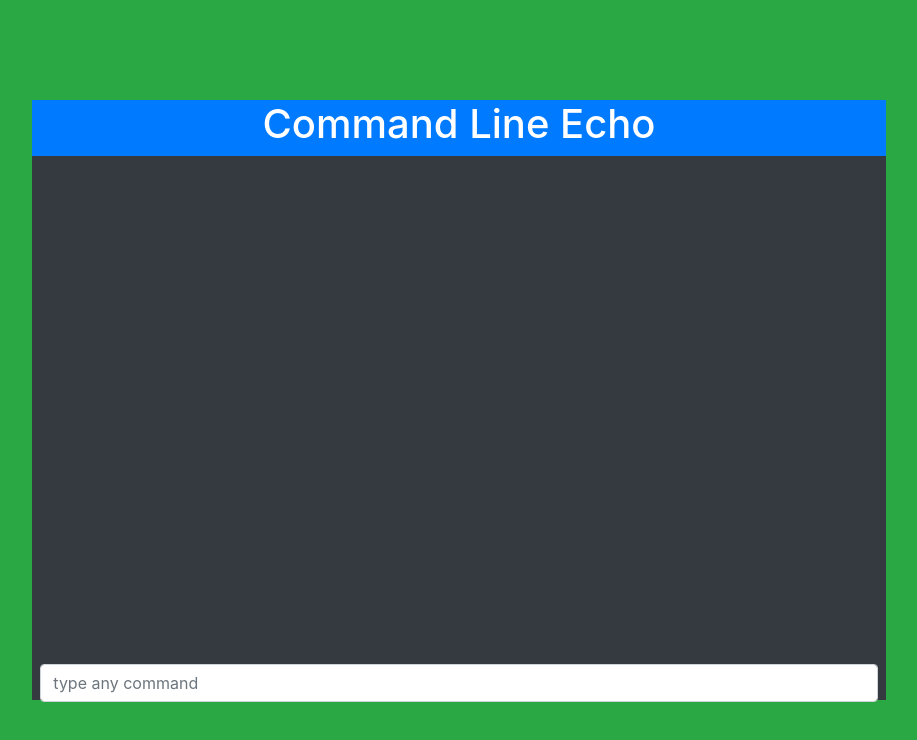
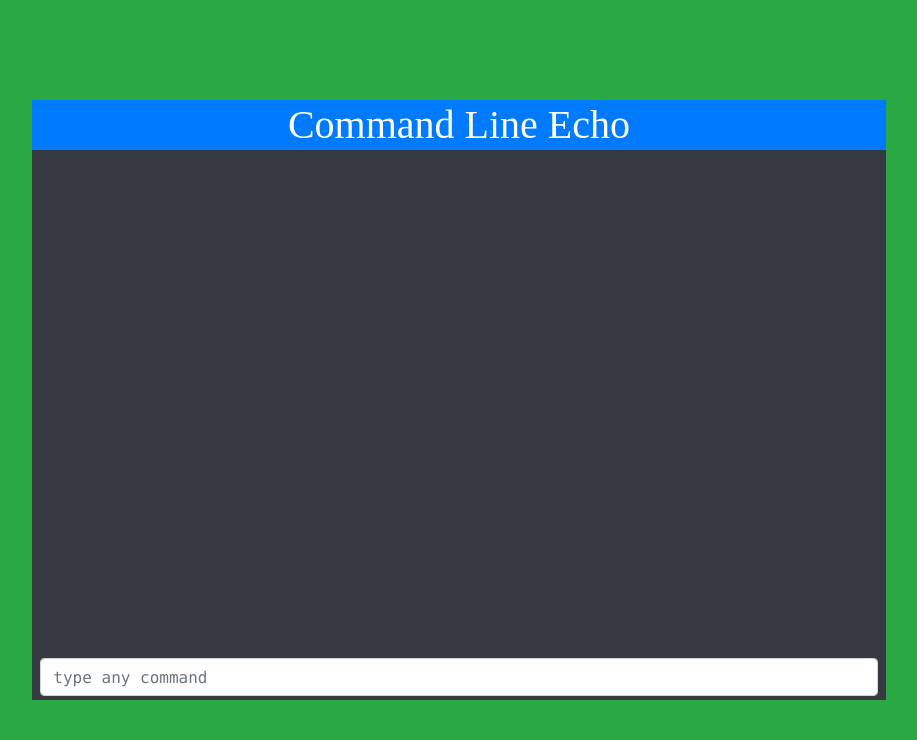
Before and after one commit to Fanta335/File-Directory-System, a website with bundled scripts: page index.html in a window 1280 px wide. Shown: the whole page, without its empty margins (181-1098 px from the left). Built offline with nearby package versions, Linux system fonts and the light colour scheme.

Commit message:
レイアウトの修正

```diff
--- a/style.css
+++ b/style.css
@@ -1,23 +1,36 @@
+body {
+  font-family: Monaco;
+}
+
+h1 {
+  font-family: Futura;
+  margin: 0;
+}
+
 p {
   margin: 0;
 }
 
-.bg-green {
-  background-color:#29A844;
+.vh-60 {
+  height: 60vh;
 }
 
-.user-name{
+.bg-green {
+  background-color: #29a844;
+}
+
+.user-name {
   color: aqua;
 }
 
-.atmark{
+.atmark {
   color: white;
 }
 
-.pc-name{
-  color: blue;
+.pc-name {
+  color: magenta;
 }
 
-.command-input{
+.command-input {
   color: white;
 }
```
